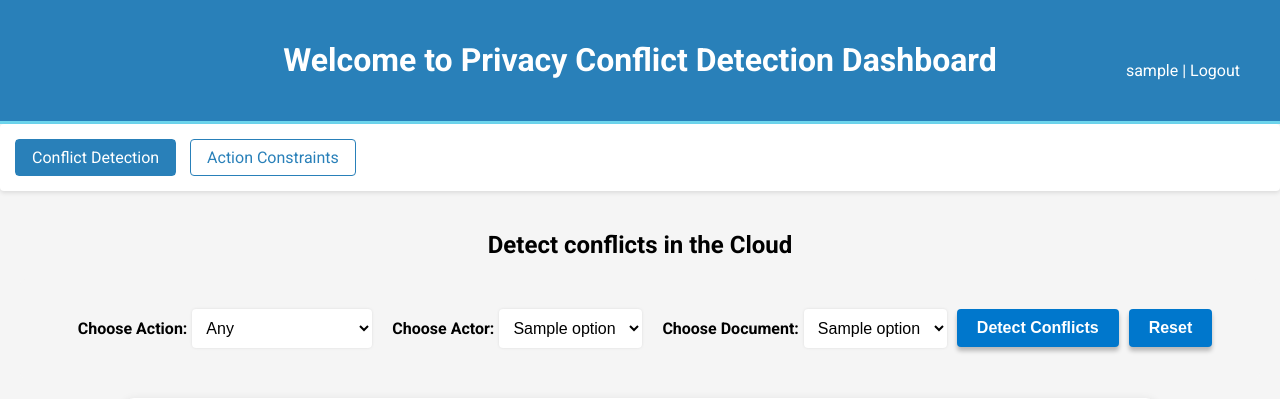
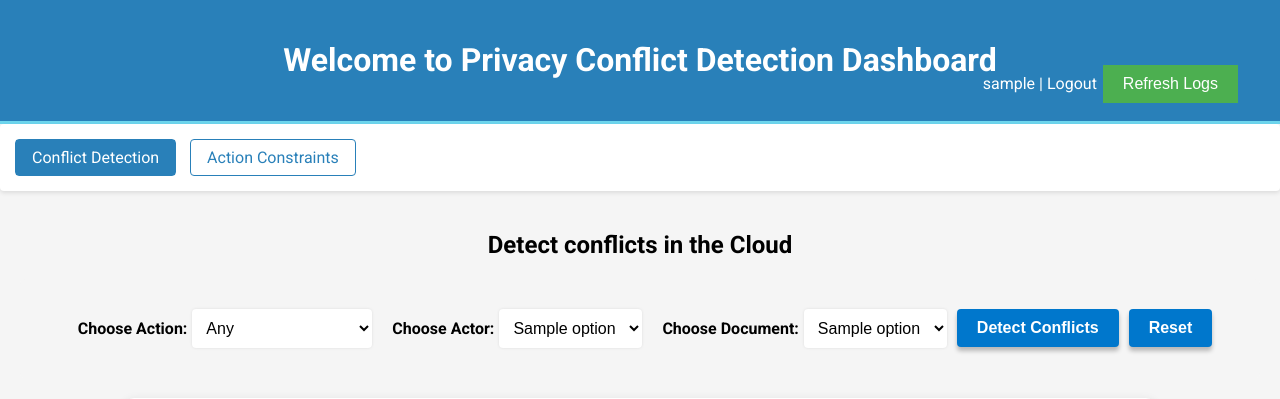
Before and after one commit to Abhiroop-tales/ACCORD, a Flask app: template templates/dashboard.html in a window 1280 px wide. Shown: the top 399 px of the page. Run offline with Flask 3, Linux system fonts and the light colour scheme; the template is opened without the code that fills it: most values are stand-ins (such as "Sample title", 1, 10 or a date in 2020); some libraries are stand-ins or nearby versions.

Commit message:
Refresh logs and clear detect added

```diff
--- a/app.py
+++ b/app.py
@@ -1,6 +1,7 @@
 from flask import Flask, render_template, request, redirect, url_for, session, flash, jsonify
 from flask_mysqldb import MySQL
 import yaml, hashlib, os, time
+from math import floor
 from functools import wraps
 from serviceAPI import create_user_driveAPI_service, create_directoryAPI_service, create_reportsAPI_service
 from detection import get_filteroptions
@@ -47,6 +48,7 @@ def before_request():
 ########### Route to Log In the user######################
 @app.route('/', methods=['GET', 'POST'])
 def login():
+    session.clear()
     error = None
     if request.method == 'POST':
         email = request.form['email']
@@ -71,8 +73,9 @@ def login():
             user_services[session['username']] = {'drive': drive_service, 'directory': directory_service, 'reports': reportsAPI_service}
 
             # Fetch and Update the logs database
-            activity_logs = Logupdater(mysql, reportsAPI_service)
+            activity_logs = Logupdater(mysql, user_services[session['username']]['reports'])
             activity_logs.updateLogs_database()
+            del activity_logs
 
 
             if session['user_role'] == 'admin':
@@ -94,6 +97,7 @@ def admin_dashboard():
         directory_service = user_services[session['username']]['directory']
 
         options_actor, options_document = get_filteroptions(drive_service, directory_service)
+        session['user_documents'] = options_document
 
         return render_template('dashboard.html', user_role='admin', username=session['username'], options_actor=options_actor, options_document=options_document)
     else:
@@ -125,7 +129,15 @@ def logout():
     flash('You have been logged out.', 'success')
     return redirect(url_for('login'))
 
+############# Route to handle Regresh Logs event ################
+@app.route('/refresh_logs', methods=['POST'])
+def refresh_logs():
+    # Fetch and Update the logs database
+    activity_logs = Logupdater(mysql, user_services[session['username']]['reports'])
+    total_logs = activity_logs.updateLogs_database()
+    del activity_logs
 
+    return jsonify(len=str(total_logs))
 
 ########### Route to handle OnClick Detect Function ##############
 @app.route('/detect_conflicts', methods=['POST'])
@@ -169,7 +181,8 @@ def detect_conflicts():
         logs = logs[::-1]
 
         # Only use user Logs that are part of user documents
-        if(session['user_role'] != "admin" and document == "Any"):
+        if(session['user_role'] != "admin" and document == "LIKE '%'"):
+            print("Hello")
             userLogs = []
             for log in logs:
                 docName = log[3]
@@ -193,9 +206,23 @@ def detect_conflicts():
             if(result[i]):
                 event = logs[i]
                 conflictLogs.append([event[0],event[1].split(':')[0].split('-')[0],event[3],event[5]])
+                conflictsCount += 1
+
+        if(T1 == T0):
+            speed = "Inf"
+        else:
+            speed = floor(conflictsCount/(T1-T0))
+
+        detectTimeLabel = "Time taken to detect "+str(conflictsCount)+" conflicts from "+str(totalLogs)+" activity logs: "+str(round(T1-T0,3))+" seconds. Speed = "+str(speed)+" conflicts/sec"
 
 
-        return jsonify(logs=conflictLogs)
+
+        return jsonify(logs=conflictLogs, detectTimeLabel=detectTimeLabel)
+
+    else:
+        detectTimeLabel = "No Activites Found for the selected filters"
+        return jsonify(logs=[], detectTimeLabel=detectTimeLabel)
+
 
 
 
--- a/static/css/dashboard.css
+++ b/static/css/dashboard.css
@@ -140,3 +140,20 @@ form#register-form button:hover {
     height: auto;
     margin: 0 auto;
 }
+.btn-refresh {
+    background-color: #4CAF50;
+    border: none;
+    color: white;
+    padding: 10px 20px;
+    text-align: center;
+    text-decoration: none;
+    display: inline-block;
+    font-size: 16px;
+    margin: 4px 2px;
+    cursor: pointer;
+    transition-duration: 0.4s;
+  }
+
+  .btn-refresh:hover {
+    background-color: #45a049;
+  }
--- a/static/css/detection.css
+++ b/static/css/detection.css
@@ -141,3 +141,17 @@
 .conflicts-table td:nth-last-child(2) {
   text-align: center;
 }
+
+/* Style the detection label */
+#detection-label {
+  font-size: 16px;
+  font-weight: bold;
+  color: #444;
+  text-align: center;
+  margin: 20px 0;
+  padding: 10px;
+  border: 1px solid #ccc;
+  background-color: #f2f2f2;
+  border-radius: 4px;
+  box-shadow: 0 1px 3px rgba(0, 0, 0, 0.12), 0 1px 2px rgba(0, 0, 0, 0.24);
+}
--- a/static/css/loader.css
+++ b/static/css/loader.css
@@ -17,3 +17,12 @@
     display: block;
     margin: auto;
   }
+
+  /* Center the loader */
+.centered-loader {
+  position: fixed;
+  left: 50%;
+  top: 50%;
+  transform: translate(-50%, -50%);
+  z-index: 100;
+}
--- a/static/js/detection.js
+++ b/static/js/detection.js
@@ -33,6 +33,8 @@ function detectConflicts() {
           // Hide the loader
           $("#detect_loader").hide();
 
+          // Check if the logs array is not empty
+          if (response.logs.length > 0) {
             // Hide the image container
             $(".image-container").hide();
 
@@ -42,9 +44,14 @@ function detectConflicts() {
             // Clear the table
             $("#logs-table tbody").empty();
 
+
+
             // Update the table with the returned logs
               response.logs.forEach(function(log, index) {
                 const row = $("<tr>");
+
+                // Add index as the first column
+                row.append($("<td>").text(index + 1));
 
                 // Append first four columns from log data
                 for (let i = 0; i < 4; i++) {
@@ -75,7 +82,53 @@ function detectConflicts() {
 
                 // Append the row to the table body
                 $("#logs-table tbody").append(row);
+
           });
+        }
+        else {
+          // If logs array is empty, hide the table and display the image
+           // Clear the table
+          $("#logs-table tbody").empty();
+          $("#logs-table-container").hide();
+          $(".image-container").show();
+          }
+
+        // Update the text content of the detection-label paragraph tag
+        $("#detection-label").text(response.detectTimeLabel).show();
         }
       });
     }
+
+
+function clearConflicts() {
+  $("#logs-table tbody").empty();
+  $("#logs-table-container").hide();
+  $(".image-container").show();
+
+  $("#detection-label").hide();
+}
+
+function refreshLogs() {
+
+      // Show the refresh loader
+      $("#refresh_loader").show();
+
+      // AJAX request to call the refresh_logs function in app.py
+      $.ajax({
+        url: "/refresh_logs",
+        type: "POST",
+        success: function(response) {
+          // Hide the refresh loader
+          $("#refresh_loader").hide();
+
+          // Get the number of updated logs from the server response
+          const updatedLogsCount = response.len;
+
+          // Use setTimeout to display the alert after hiding the loader
+          setTimeout(function() {
+            alert(`A total of ${updatedLogsCount} logs have been updated.`);
+          }, 100);
+        }
+      });
+
+}
--- a/templates/dashboard.html
+++ b/templates/dashboard.html
@@ -16,6 +16,10 @@
         <center><h1>Welcome to Privacy Conflict Detection Dashboard</h1></center>
         <div class="user-info">
             {{ username }} | <a href="{{ url_for('logout') }}">Logout</a>
+            <button id="refresh-btn" class="btn-refresh" onclick="refreshLogs()">Refresh Logs</button>
+            <div id="refresh_loader" class="loader centered-loader" style="display:none;">
+              <img src="{{ url_for('static', filename='img/loader.gif') }}" alt="Loading...">
+            </div>
         </div>
     </header>
     <nav>
@@ -68,10 +72,12 @@
 
                 <div class="filter-buttons">
                   <button id="filter-btn" onclick="detectConflicts()">Detect Conflicts</button>
-                  <button id="reset-btn">Reset</button>
+                  <button id="reset-btn" onclick="clearConflicts()">Reset</button>
                 </div>
               </div>
 
+
+              <p id="detection-label" style="display: none;"></p>
               <div class="image-container">
                 <img src="{{ url_for('static', filename='img/conflictdetection.png') }}" alt="Conflict Detection Process">
               </div>
@@ -85,6 +91,7 @@
                 <table id="logs-table" class="conflicts-table">
                   <thead>
                     <tr>
+                      <th>ID</th>
                       <th>Activity Time</th>
                       <th>Action</th>
                       <th>Document</th>
```
Lines whose indentation alone changed are shown as unchanged.
